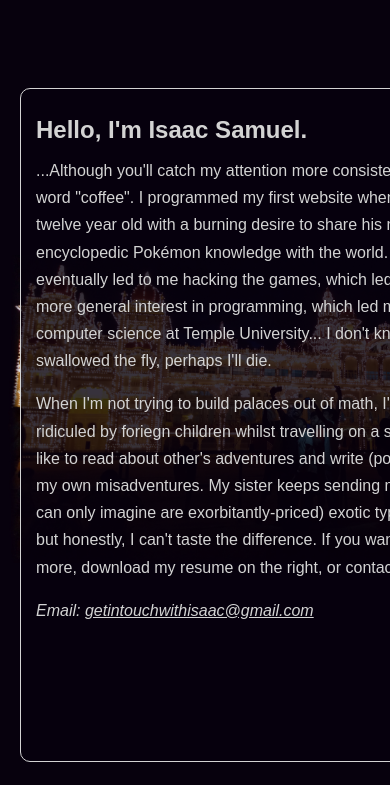
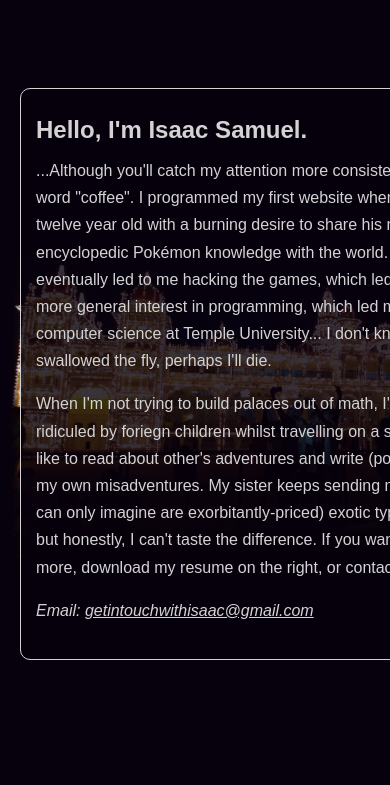
Before and after one commit to IsaacSamuel/personal_website, a plain HTML site: page index.html in a window 390 px wide. Shown: the top 785 px of the page. Drawn offline with Linux system fonts and the light colour scheme.

Commit message:
minor mobile optimization

```diff
--- a/stylesheet.css
+++ b/stylesheet.css
@@ -23,6 +23,7 @@ a {
 	line-height: 1.7;
 	float: left;
 	margin-bottom: 70px;
+	max-height: 540px;
 }
 
 p.title {
```
